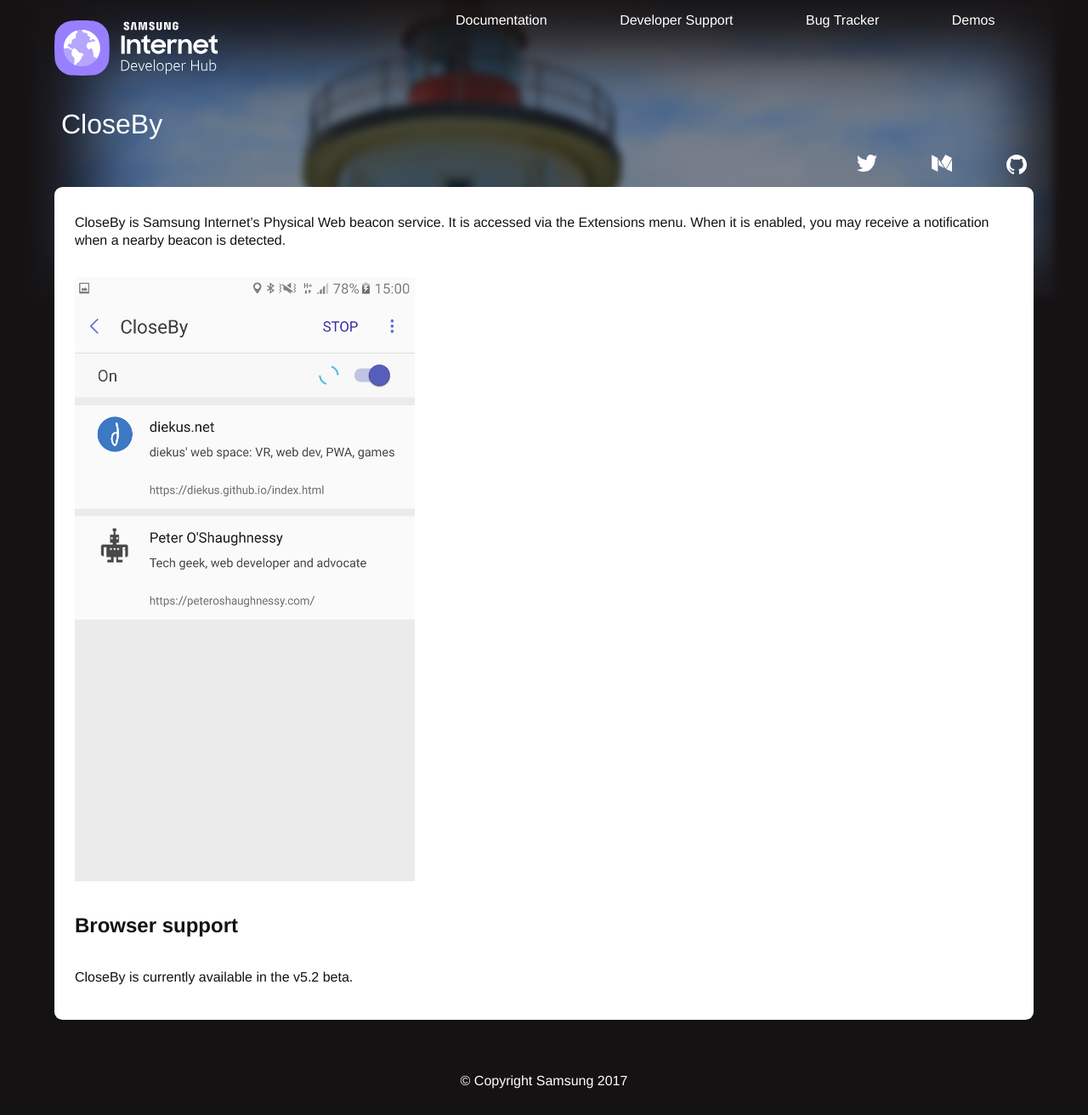
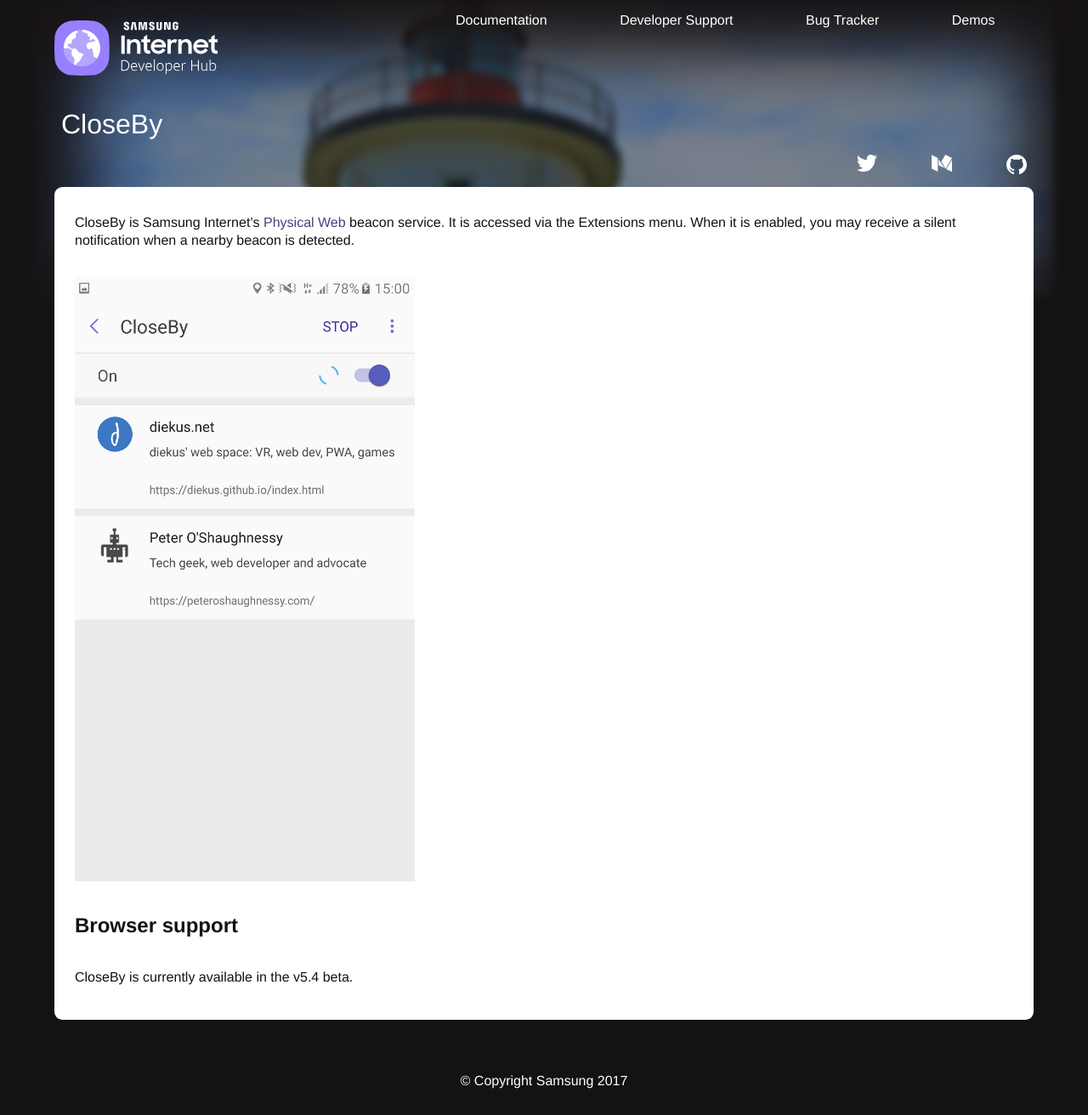
Before and after one commit to SamsungInternet/homepage-archive, a Jekyll site: the page built from docs/closeby.md, in a window 1280 px wide. Shown: the whole page at 85% size. Built offline with Jekyll 4.4.1, drawn with Linux system fonts in a browser that asks for light colours.

Commit message:
Update CloseBy doc

```diff
--- a/docs/closeby.md
+++ b/docs/closeby.md
@@ -4,12 +4,12 @@
 image: /images/header-images/lighthouse-beacon.jpg
 description: Using Physical web Beacons with the Samsung Internet Web Browser
 ---
-CloseBy is Samsung Internet's Physical Web beacon service. It is accessed via the
-Extensions menu. When it is enabled, you may receive a notification when a nearby
+CloseBy is Samsung Internet's [Physical Web](https://google.github.io/physical-web/) beacon service. It is accessed via the
+Extensions menu. When it is enabled, you may receive a silent notification when a nearby
 beacon is detected.
 
 ![CloseBy showing Physical Web beacons](/images/docs/closeby-beacons.png)
 
 ## Browser support
 
-CloseBy is currently available in the v5.2 beta.
+CloseBy is currently available in the v5.4 beta.
```
